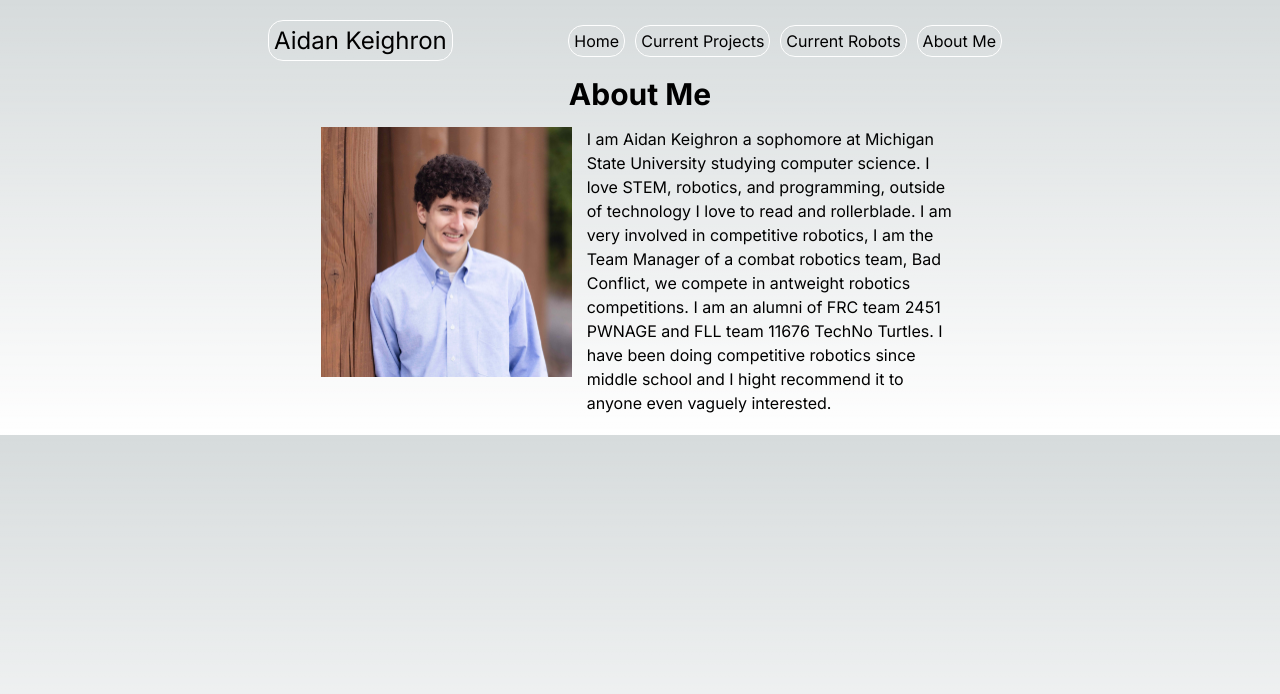
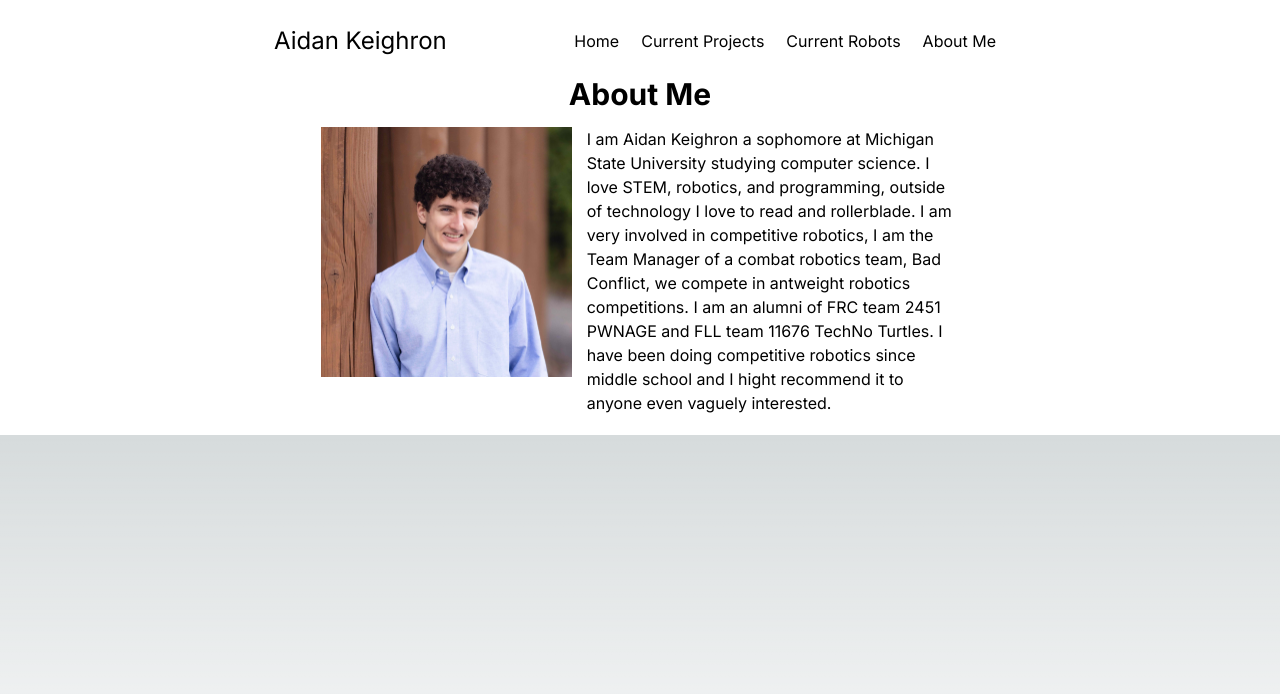
Before and after one commit to aidankeighron/personal-website, a Next.js app: page /aboutme in a window 1280 px wide. Shown: the top 694 px of the page. Built offline with nearby package versions, Linux system fonts and the light colour scheme.

Commit message:
dark/light mode

```diff
--- a/app/globals.css
+++ b/app/globals.css
@@ -38,6 +38,9 @@
   --callout-border-rgb: 172, 175, 176;
   --card-rgb: 180, 185, 188;
   --card-border-rgb: 131, 134, 135;
+
+  --main: #fff;
+  --secondary: #000;
 }
 
 @media (prefers-color-scheme: dark) {
@@ -70,6 +73,9 @@
     --callout-border-rgb: 108, 108, 108;
     --card-rgb: 100, 100, 100;
     --card-border-rgb: 200, 200, 200;
+
+    --main: #000;
+    --secondary: #fff;
   }
 }
 
@@ -111,6 +117,8 @@ a {
   align-items: center;
   margin: 0px;
   padding: 20px;
+  color: var(--secondary);
+  background-color: var(--main);
 }
 
 @media (prefers-color-scheme: dark) {
```
